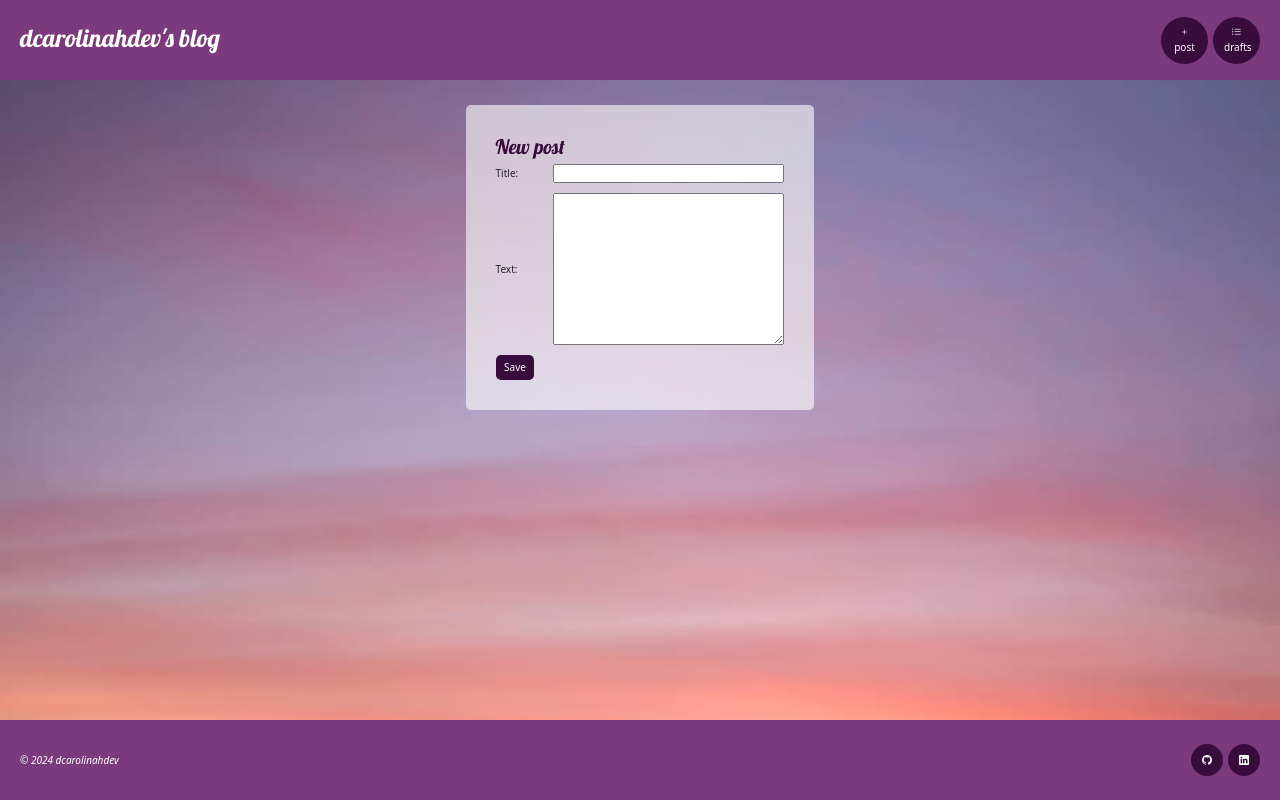
After one commit to dcarolinahdev/dch_blog, a Django app: page /post/new/ in a window 1280 px wide. The commit adds this page. Run offline with Django 5.2, Linux system fonts and the light colour scheme.

Commit message:
Creating posts

```diff
--- a/blog/static/blog/css/styles.css
+++ b/blog/static/blog/css/styles.css
@@ -35,7 +35,7 @@ body {
 time,
 .date {
     font-style: italic;
-    font-size: 1rem;
+    font-size: 0.9rem;
 }
 
 .btn-blog {
@@ -63,8 +63,11 @@ time,
     color: var(--purple-1);
 }
 
-.text-blog {
-    color: var(--purple-2);
+form p {
+    display: flex;
+    justify-content: space-between;
+    align-items: center;
+    gap: 1rem;
 }
 
 /*--------------------------
@@ -123,11 +126,10 @@ main {
 article {
     display: flex;
     flex-direction: column;
-    gap: 1rem;
-    width: 80%;
+    width: 90%;
 
     background-color: rgba(255, 255, 255, 0.4);
-    font-size: 1.4rem;
+    font-size: 1.2rem;
     padding: 1rem;
 
     -webkit-box-shadow: 0px 0px 10px 5px var(--purple-4);
@@ -135,77 +137,75 @@ article {
     box-shadow: 0px 0px 10px 5px var(--purple-4);
 }
 
-article h2 {
+article .post .title {
     color: var(--purple-1);
     font-family: 'Lobster';
+    font-size: 1.8rem;
     text-transform: capitalize;
+    text-decoration: none;
 }
 
-/*
-.div_post_form,
-.div_comment_form {
-    background-color: white;
-    opacity: 0.8;
-    padding: 2rem 0;
+article .comments {
+    border-top: 1px solid var(--purple-4);
+    padding: 1rem 0;
 }
 
-.div_post_form h2,
-.div_comment_form h2 {
+article .comments .subtitle {
     color: var(--purple-1);
-    font-family: 'Lobster';
+    font-size: 1.2rem;
+    text-transform: capitalize;
+    margin-bottom: 0.5rem;
 }
 
-.div_comment_form p.span {
-    font-weight: bold;
+article .comments .list {
+    width: 90%;
+    margin: 0 auto;
 }
 
-.div_comment_form span {
-    color: var(--purple-1);
-    font-size: 1.4rem;
+.comment {
+    padding: 0.5rem 0;
+    border-bottom: 1px dotted gray;
 }
 
-.div_comment_form button {
-    font-size: 1.2rem;
-    font-weight: bold;
+.comment p {
+    margin-bottom: 0;
 }
 
-form p {
-    display: flex;
-    align-items: center;
-    gap: 1rem;
-}
-
-a.big,
-span.big {
-    padding: 0.3rem 0.7rem;
-    font-size: 1.6rem;
+article .actions a,
+span.inactive span {
+    font-size: 0.75rem;
+    padding: 0.25rem 0.5rem;
 }
 
 span.inactive {
     cursor: not-allowed;
 }
 
-span.inactive > span {
+span.inactive span {
     background-color: transparent;
     border-color: var(--purple-2);
     color: var(--purple-2);
     pointer-events: none;
 }
 
-.comment {
-    width: 50%;
-    padding: 0 2rem;
-    margin-bottom: 1rem;
+article .rcomments {
+    font-size: 1rem;
 }
 
-.comment .date {
-    margin-bottom: 0.5rem;
-    text-decoration: underline;
+.div_post_form {
+    background-color: rgba(255, 255, 255, 0.6);
+    border-radius: 0.5rem;
 }
 
-.comment p {
-    margin-bottom: 0;
-}*/
+.div_post_form h2 {
+    color: var(--purple-1);
+    font-family: 'Lobster';
+}
+
+form p input,
+form p textarea{
+    width: 80%;
+}
 
 /*--------------------------
 # FOOTER
--- a/blog/templates/blog/header.html
+++ b/blog/templates/blog/header.html
@@ -5,7 +5,7 @@
 
     <ul class="nav d-flex align-items-center gap-2">
         <li class="nav-item">
-            <a href="#" class="btn btn-blog-circle d-flex flex-column plus">
+            <a href="{% url 'blog:post_new' %}" class="btn btn-blog-circle d-flex flex-column plus">
                 <i class="bi bi-plus"></i><span>post</span>
             </a>
         </li>
--- /dev/null
+++ b/blog/templates/blog/post_edit.html
@@ -0,0 +1,14 @@
+{% extends 'blog/base.html' %}
+
+{% block content %}
+    <main>
+        <div class="div_post_form p-5">
+            <h2>{{action}} post</h2>
+            <form method="POST" class="post-form">{% csrf_token %}
+                <!--{% if error_message %}<div class="errors_form">{{ error_message }}</div>{% endif %}-->
+                {{ form.as_p }}
+                <button type="submit" class="btn btn-blog">Save</button>
+            </form>
+        </div>
+    </main>
+{% endblock %}
--- a/blog/urls.py
+++ b/blog/urls.py
@@ -5,5 +5,8 @@ from . import views
 app_name = 'blog'
 urlpatterns = [
     path("", views.IndexView.as_view(), name="index"),
+    path('post/new/', views.post_new, name='post_new'),
+    path("post/<int:pk>/", views.DetailView.as_view(), name="post_detail"),
+    path('post/<int:pk>/edit/', views.post_edit, name='post_edit'),
     path("drafts/", views.DraftView.as_view(), name="post_draft_list"),
 ]
--- a/blog/views.py
+++ b/blog/views.py
@@ -18,3 +18,37 @@ class DraftView(generic.ListView):
 
     def get_queryset(self):
         return Post.objects.filter(published_date__isnull=True).order_by('created_date')
+
+class DetailView(generic.DetailView):
+    model = Post
+    template_name = 'blog/post_detail.html'
+
+    """def get_queryset(self):
+        #Excludes any posts that aren't published yet.
+        return Post.objects.filter(published_date__lte=timezone.now())"""
+
+def post_edit(request, pk):
+    post = get_object_or_404(Post, pk=pk)
+    if request.method == "POST":
+        form = PostForm(request.POST, instance=post)
+        if form.is_valid():
+            post = form.save(commit=False)
+            post.author = request.user
+            post.created_date = timezone.now()
+            post.save()
+            return redirect('blog:post_detail', pk=post.pk)
+    else:
+        form = PostForm(instance=post)
+    return render(request, 'blog/post_edit.html', {'action': 'Edit', 'form': form})
+
+def post_new(request):
+    if request.method == "POST":
+        form = PostForm(request.POST)
+        if form.is_valid():
+            post = form.save(commit=False)
+            post.created_date = timezone.now()
+            post.save()
+            return redirect('blog:post_draft_list')
+    else:
+        form = PostForm()
+    return render(request, 'blog/post_edit.html', {'action': 'New', 'form': form})
```
Also changed, not shown: blog/templates/blog/index.html (+11 -5 lines), blog/templates/blog/post_detail.html (added, +75 -0 lines).
